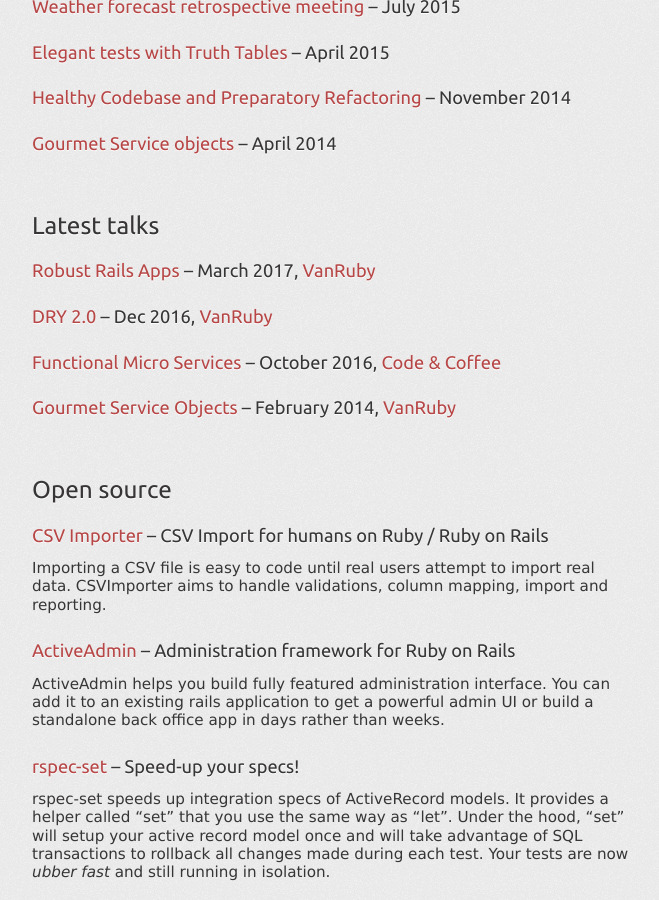
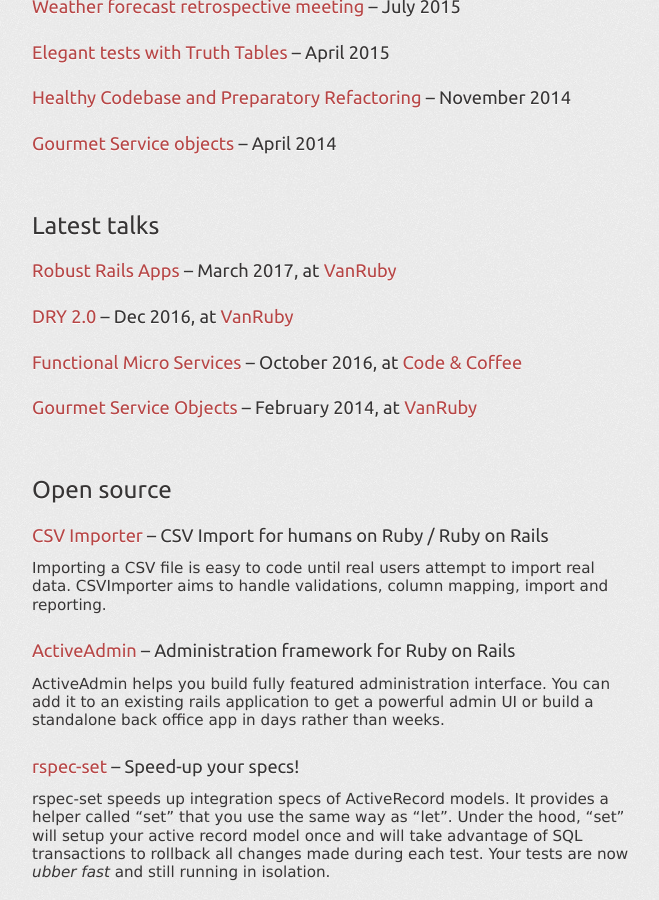
Before and after one commit to pcreux/pcreux.com, a Jekyll site: the page built from index.md, in a window 1280 px wide and 900 px high, scrolled down 474 px. Shown: the whole window, without its empty margins (308-967 px from the left). Built offline with Jekyll 4.4.1, drawn with Linux system fonts in a browser that asks for light colours.

Commit message:
cosmetics talks

```diff
--- a/index.md
+++ b/index.md
@@ -29,13 +29,13 @@ I am currently running the [Vancouver Ruby meet-up](http://vanruby.org). Prior t
 
 # Latest talks
 
-## [Robust Rails Apps](https://gist.github.com/pcreux/5700f5295bb14f33db82242296eae029) – March 2017, [VanRuby](https://www.meetup.com/vancouver-ruby/)
+## [Robust Rails Apps](https://gist.github.com/pcreux/5700f5295bb14f33db82242296eae029) – March 2017, at [VanRuby](https://www.meetup.com/vancouver-ruby/)
 
-## [DRY 2.0](https://speakerdeck.com/pcreux/dry-2-dot-0) – Dec 2016, [VanRuby](https://www.meetup.com/vancouver-ruby/)
+## [DRY 2.0](https://speakerdeck.com/pcreux/dry-2-dot-0) – Dec 2016, at [VanRuby](https://www.meetup.com/vancouver-ruby/)
 
-## [Functional Micro Services](https://speakerdeck.com/pcreux/functional-micro-services) – October 2016, [Code & Coffee](https://www.meetup.com/codecoffeeyvr/)
+## [Functional Micro Services](https://speakerdeck.com/pcreux/functional-micro-services) – October 2016, at [Code & Coffee](https://www.meetup.com/codecoffeeyvr/)
 
-## [Gourmet Service Objects](https://gist.github.com/pcreux/9277929) – February 2014, [VanRuby](https://www.meetup.com/vancouver-ruby/)
+## [Gourmet Service Objects](https://gist.github.com/pcreux/9277929) – February 2014, at [VanRuby](https://www.meetup.com/vancouver-ruby/)
 
 # Open source
 
```
